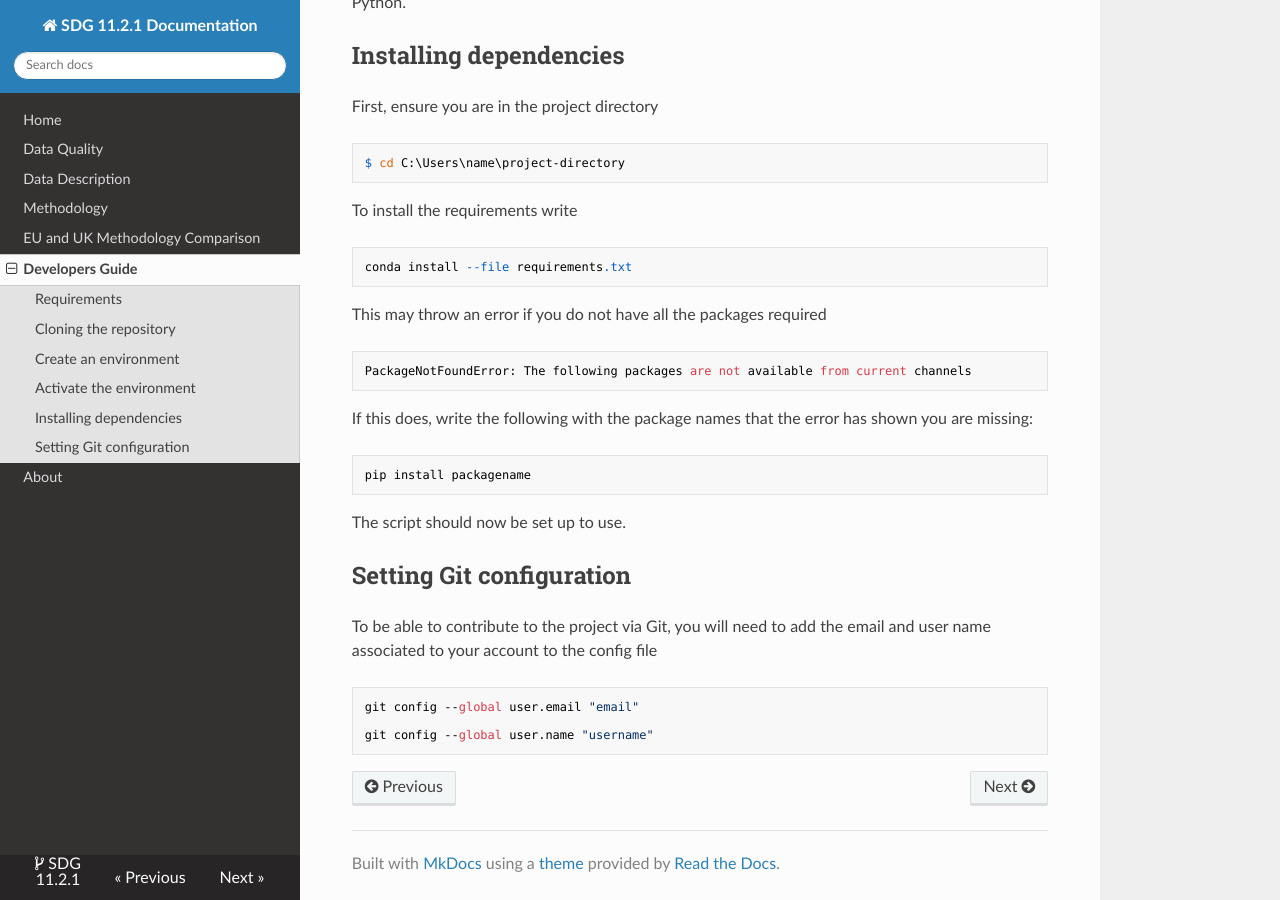
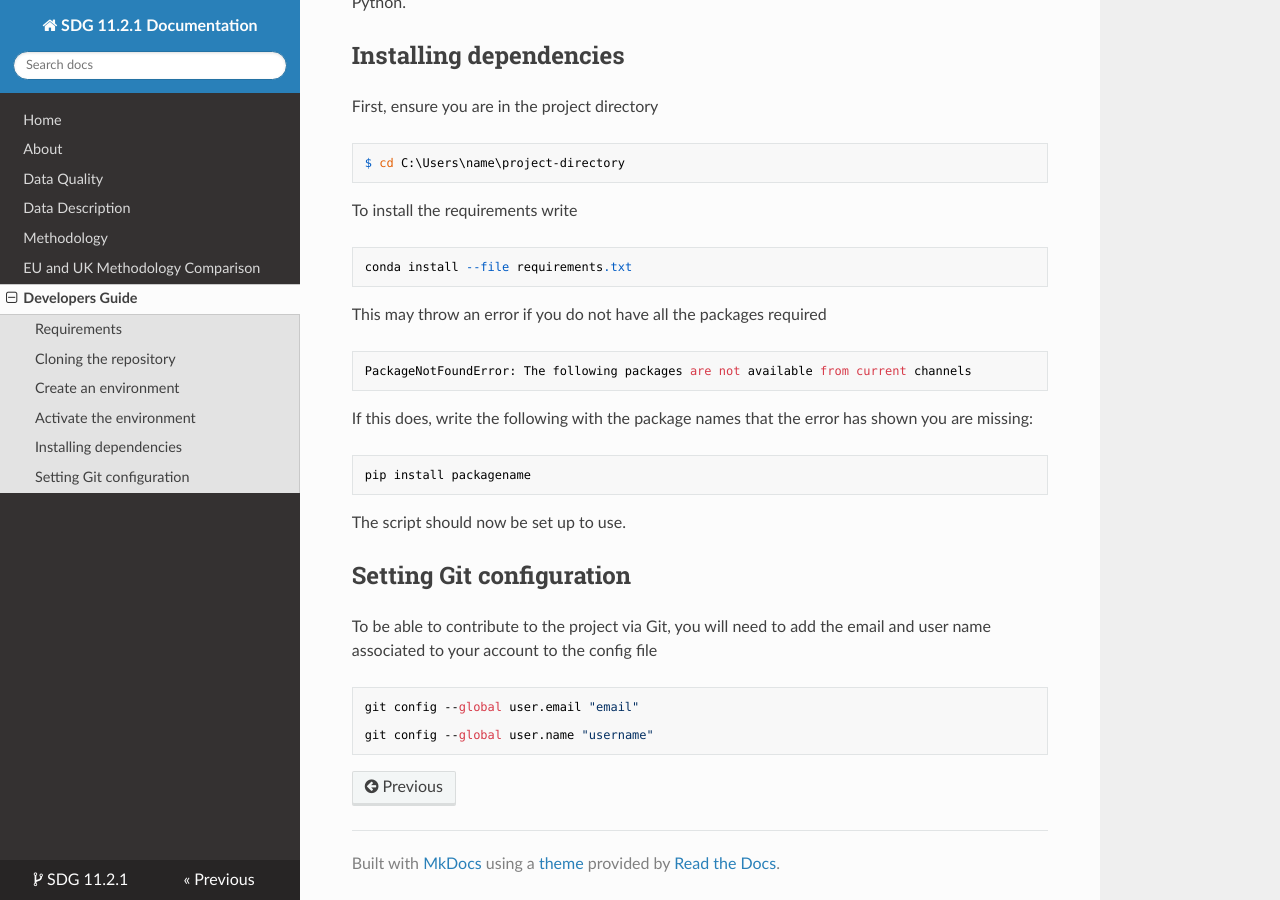
Before and after one commit to ONSdigital/SDG_11.2.1, an MkDocs documentation site: the page built from docs/developers_guide.md, in a window 1280 px wide and 900 px high, scrolled down 2459 px. Built offline with MkDocs 1.6.1, drawn with Linux system fonts in a browser that asks for light colours; nearby versions of some CDN libraries; part of the change alters nothing that is shown.

```diff
--- a/mkdocs.yml
+++ b/mkdocs.yml
@@ -5,9 +5,9 @@ repo_name: SDG 11.2.1
 theme: readthedocs
 nav:
   - Home: index.md
+  - About: about.md
   - Data Quality: data_quality.md
   - Data Description: data_description.md
   - Methodology: methodology.md
   - EU and UK Methodology Comparison: comparison_to_EU_method.md
   - Developers Guide: developers_guide.md
-  - About: about.md
```
